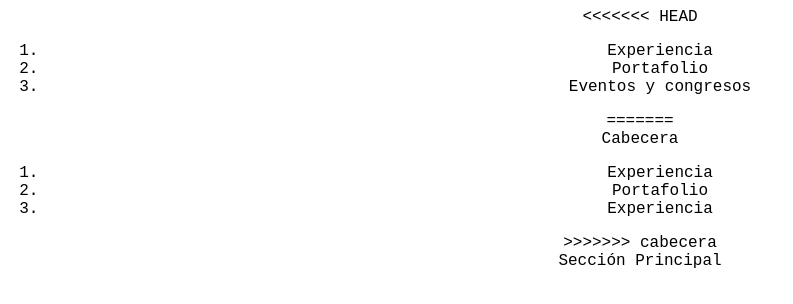
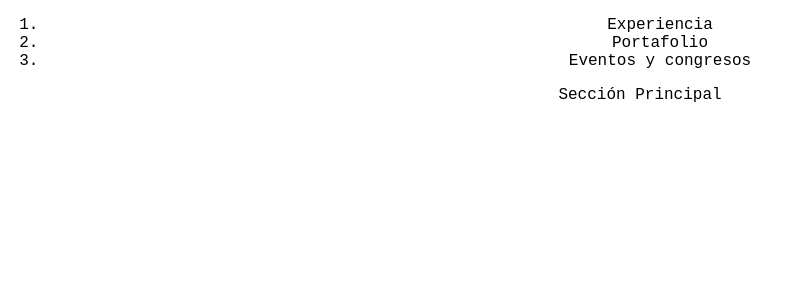
Before and after one commit to Erica1912/DesarrolloWeb-Platzi, a plain HTML site: page index.html in a window 1280 px wide. Shown: the whole page, without its empty margins (0-793 px from the left). Drawn offline with Linux system fonts and the light colour scheme.

Commit message:
cambios hechos

```diff
--- a/index.html
+++ b/index.html
@@ -9,7 +9,7 @@
 
   <body>
     <header>
-<<<<<<< HEAD
+
         <div id="principal">
             <nav>
                 <ol>
@@ -20,18 +20,7 @@
                 </ol>
             </nav>
         </div>
-=======
-      <div id="principal">
-        <div id="cabecera">Cabecera</div>
-        <nav>
-          <ol>
-            <li><a>Experiencia</a></li>
-            <li><a>Portafolio</a></li>
-            <li><a>Experiencia</a></li>
-          </ol>
-        </nav>
-      </div>
->>>>>>> cabecera
+
     </header>
     <section>Sección Principal</section>
     <section></section>
```
